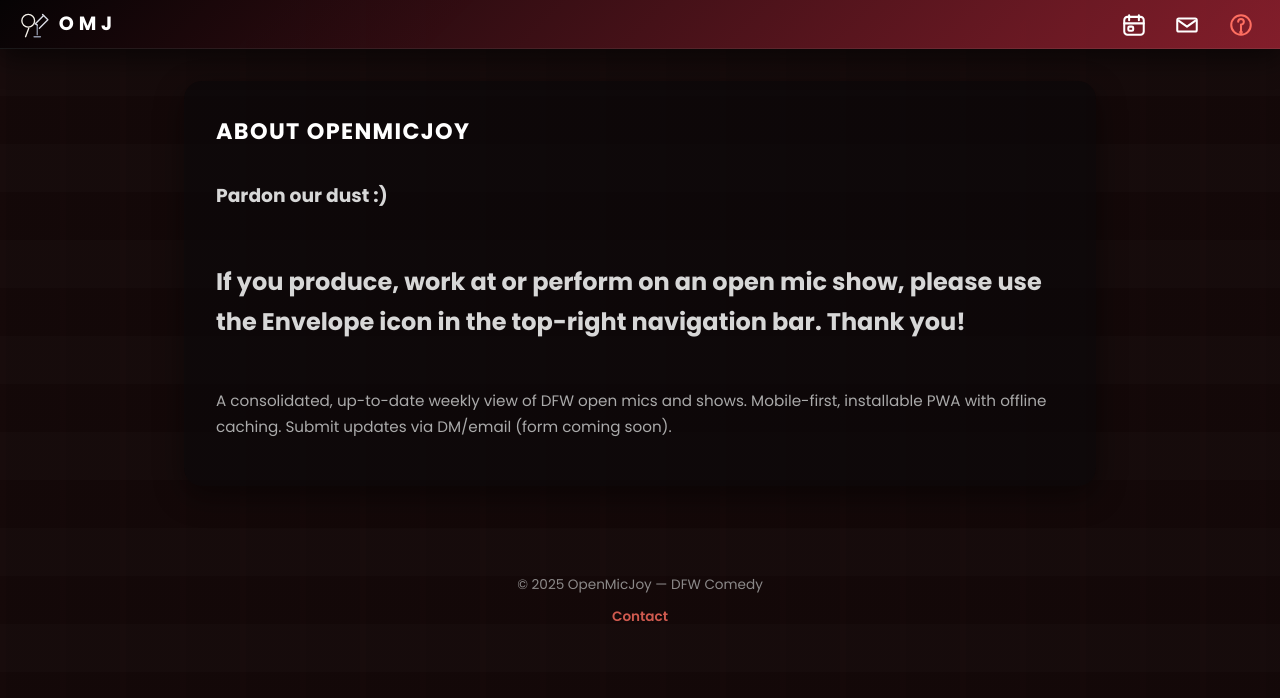
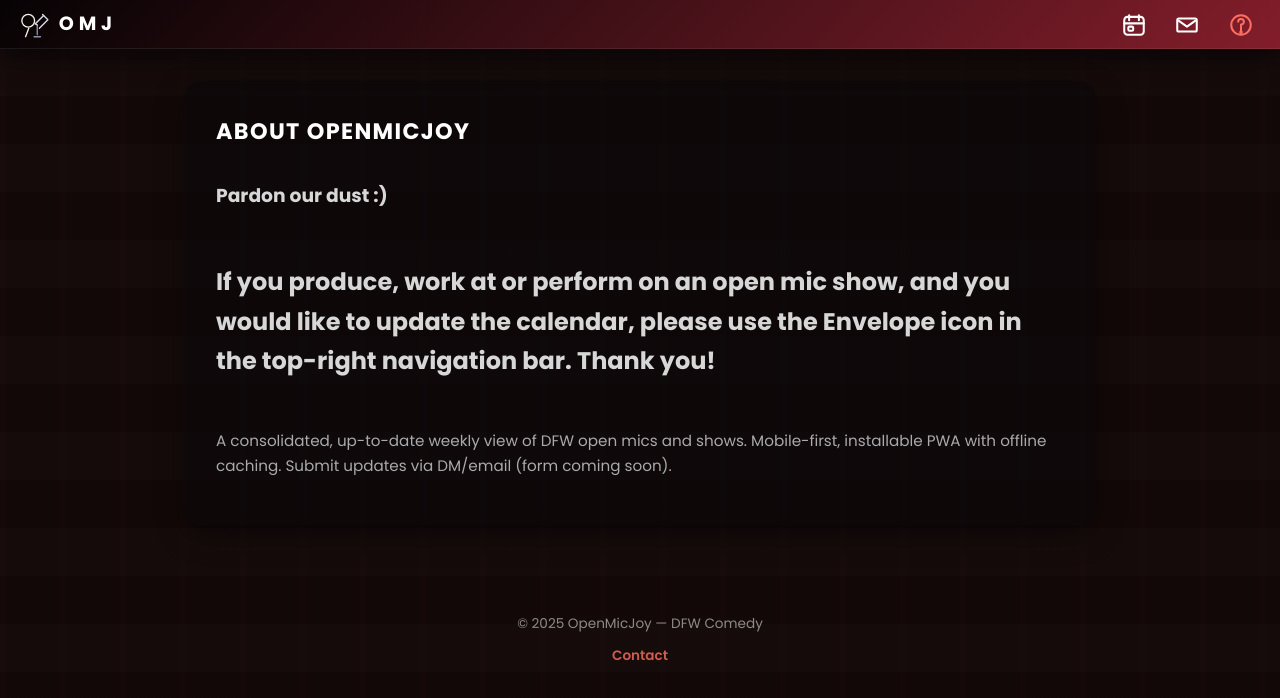
Before and after one commit to morphlogic/openmicjoyme, an Angular app: page /about in a window 1280 px wide. Shown: the top 698 px of the page. Built offline with nearby package versions, Linux system fonts and the light colour scheme.

Commit message:
Changed About verbiage (minor)

```diff
--- a/src/app/features/about/about.component.html
+++ b/src/app/features/about/about.component.html
@@ -1,5 +1,5 @@
 <article><h1>About OpenMicJoy</h1>
 <h3>Pardon our dust :)</h3>
-<h2>If you produce, work at or perform on an open mic show, please use the Envelope icon in the top-right navigation bar. Thank you!</h2>
+<h2>If you produce, work at or perform on an open mic show, and you would like to update the calendar, please use the Envelope icon in the top-right navigation bar. Thank you!</h2>
 <p>A consolidated, up-to-date weekly view of DFW open mics and shows. Mobile-first, installable PWA with offline caching. Submit updates via DM/email (form coming soon).</p>
 </article>
```
